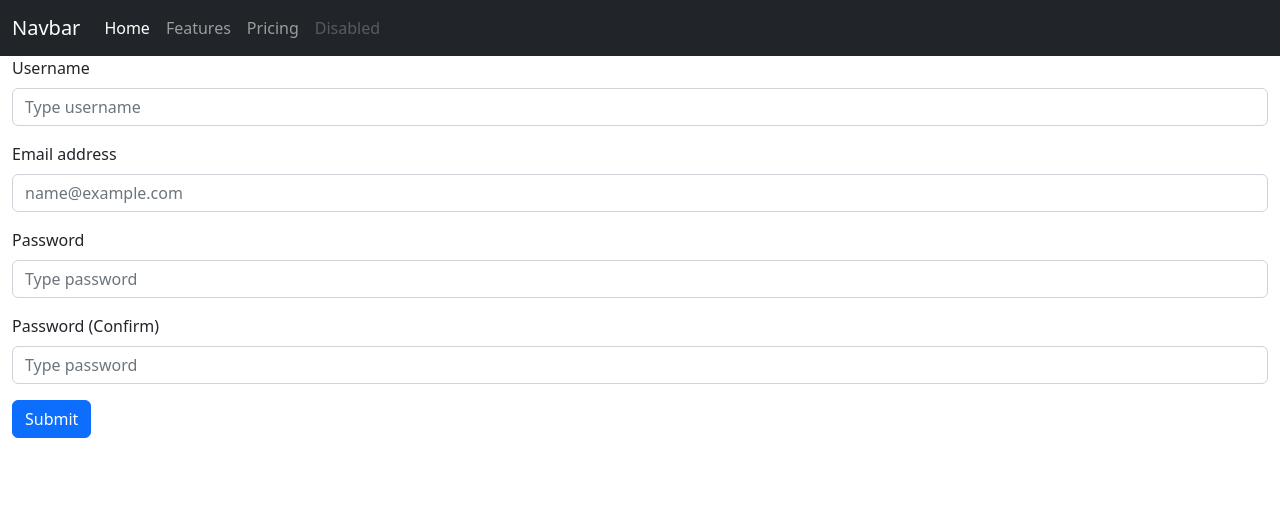
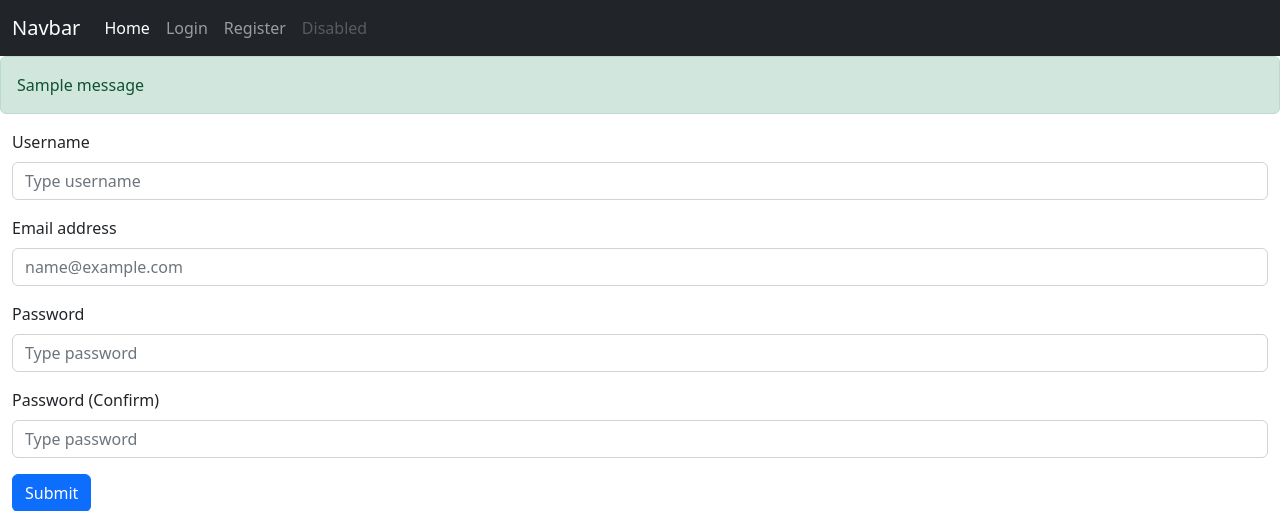
Before and after one commit to aingelmo/flask-projects, a Flask app: page /auth/register in a window 1280 px wide. Shown: the top 511 px of the page. Run offline with Flask 2, Linux system fonts and the light colour scheme; tables that the repository leaves empty hold one stand-in row (values such as "Sample post"); one stand-in notice (Sample message) is shown.

Commit message:
Add alert system

```diff
--- a/wherever-it-takes/website/templates/base.html
+++ b/wherever-it-takes/website/templates/base.html
@@ -36,10 +36,10 @@
                             <a class="nav-link active" aria-current="page" href="#">Home</a>
                         </li>
                         <li class="nav-item">
-                            <a class="nav-link" href="#">Features</a>
+                            <a class="nav-link" href="{{ url_for('auth.login') }}">Login</a>
                         </li>
                         <li class="nav-item">
-                            <a class="nav-link" href="#">Pricing</a>
+                            <a class="nav-link" href="{{ url_for('auth.register') }}">Register</a>
                         </li>
                         <li class="nav-item">
                             <a class="nav-link disabled">Disabled</a>
@@ -48,6 +48,17 @@
                 </div>
             </div>
         </nav>
+        {% with messages=get_flashed_messages(with_categories=true) %}
+            {% if messages %}
+                {% for category, message in messages %}
+                    {% if category == "error" %}
+                        <div class="alert alert-danger" role="alert">{{ message }}</div>
+                    {% elif category == "success" %}
+                        <div class="alert alert-success" role="alert">{{ message }}</div>
+                    {% endif %}
+                {% endfor %}
+            {% endif %}
+        {% endwith %}
         <div class="container-fluid">
             {% block content %}
             {% endblock content %}
```
